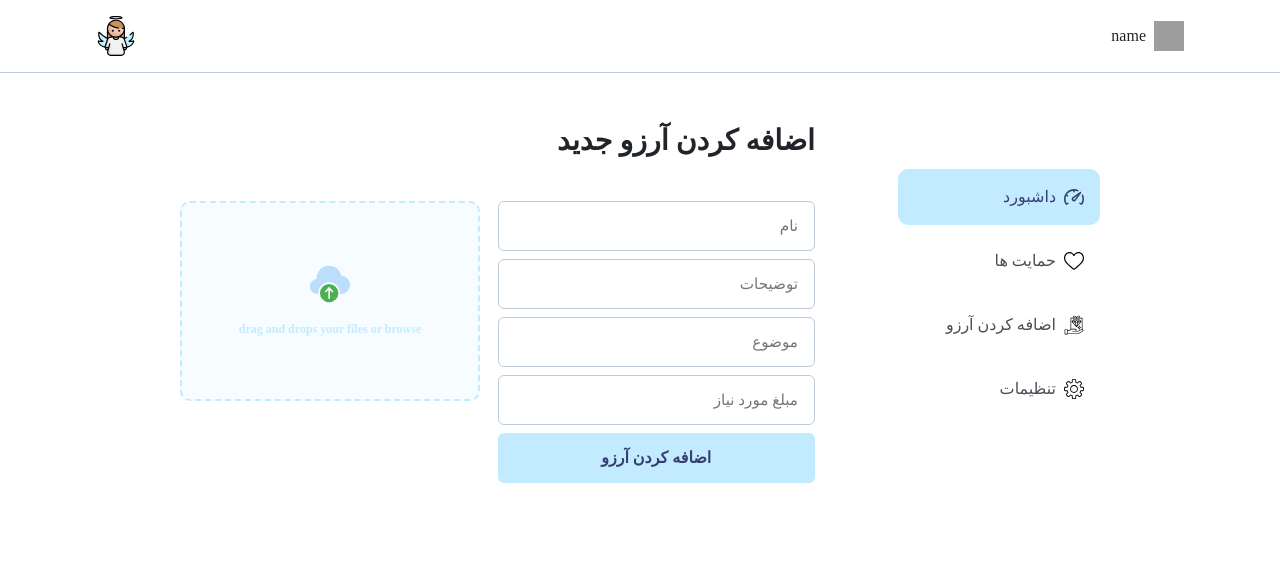
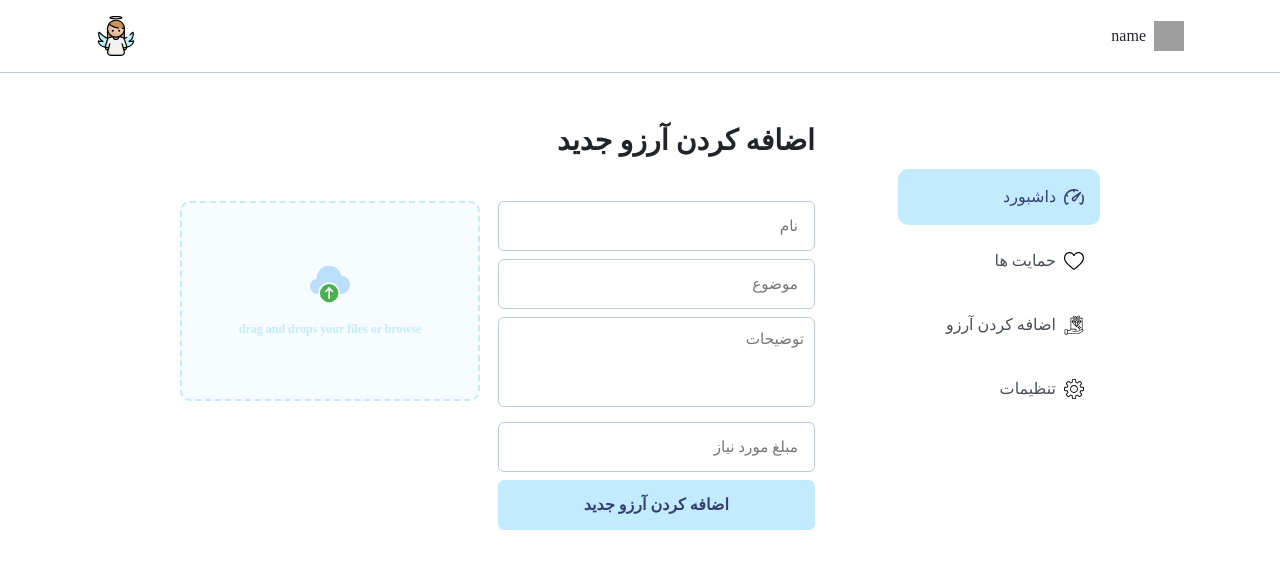
Before and after one commit to sanazjavadi/dashboard-angel, a React (Create React App) app: page /add-new-dream in a window 1280 px wide. Shown: the top 568 px of the page. Built offline with nearby package versions, Linux system fonts and the light colour scheme; grey boxes are pictures that could not be loaded; a web font is replaced by a local one.

Commit message:
create Dream

```diff
--- a/src/App.js
+++ b/src/App.js
@@ -5,9 +5,9 @@ import Sidebar from './layouts/sidebar'
 import Header from './layouts/header'
 import Dashboard from './pages/dashboard'
 import Setting from './pages/settings'
-import AddDreams from './pages/addDream'
+import CreateDreams from './pages/createDream'
 import Dreams from './pages/dreams'
-import Dream from './pages/dream'
+import EditDream from './pages/editDream'
 
 //styles
 import './design/index.scss'
@@ -24,10 +24,10 @@ function App() {
 
               <Switch>
                 <Route exact path="/" component={Dashboard} />
-                <Route path="/add-new-dream" component={AddDreams} />
+                <Route path="/add-new-dream" component={CreateDreams} />
                 <Route path="/dreams" component={Dreams} />
                 <Route path="/setting" component={Setting} />
-                <Route path="/dream/:id" component={Dream}/>
+                <Route path="/dream/:id" component={EditDream}/>
               </Switch>
 
             </Col>
--- a/src/layouts/sidebar/index.js
+++ b/src/layouts/sidebar/index.js
@@ -1,7 +1,6 @@
 import React, { useState } from 'react'
 import { Link } from 'react-router-dom'
 import { Links } from '../../constans/data'
-
 
 //styles
 import styles from './styles/sidebar.module.scss'
--- a/src/pages/addDream/index.js
+++ /dev/null
@@ -1,47 +0,0 @@
-import React from 'react'
-
-//components
-import Input from '../../component/Input'
-import Button from '../../component/Button'
-import UploadImage from '../../component/UploadImage'
-
-function AddDreams(props) {
-
-
-  return (
-    <>
-      <h3 className="title text-right"> اضافه کردن آرزو جدید</h3>
-
-
-      <form action="" className="d-flex ">
-        <div className="w-50">
-          <UploadImage />
-
-        </div>
-        <div className="w-50">
-          <div className="w-100">
-            <Input placeholder="نام" />
-          </div>
-          <div className="mt-2 w-100">
-            <Input placeholder="توضیحات" />
-          </div>
-          <div className="mt-2 w-100">
-            <Input placeholder="موضوع" />
-          </div>
-          <div className="mt-2 w-100">
-            <Input placeholder="مبلغ مورد نیاز" type="number" />
-          </div>
-          <div className="mt-2">
-            <Button size="block" theme="lightbtn">
-              اضافه کردن آرزو
-           </Button>
-          </div>
-        </div>
-
-      </form>
-    </>
-  )
-}
-
-
-export default AddDreams;
--- /dev/null
+++ b/src/pages/createDream/index.js
@@ -0,0 +1,92 @@
+import React from 'react'
+import { Formik } from 'formik';
+import { UseGlobalContext } from "../../state/dreamContext/context";
+
+//components
+import Input from '../../component/Input'
+import Button from '../../component/Button'
+import UploadImage from '../../component/UploadImage'
+import TextArea from '../../component/TextArea'
+
+function CreateDreams(props) {
+  const { createDream } = UseGlobalContext()
+
+  return (
+    <>
+      <h3 className="title text-right"> اضافه کردن آرزو جدید</h3>
+      <Formik
+        initialValues={{ name: '', desc: '', subject: '', price: '' }}
+        validate={values => {
+          const errors = {};
+          if (!values.name) {
+            errors.name = 'لطفا نام را وارد کنید';
+          }
+          else if (!values.desc) {
+            errors.desc = 'لطفا توضیحات را وارد کنید'
+          }
+          else if (!values.subject) {
+            errors.subject = 'لطفا موضوع را وارد کنید'
+          }
+          else if (values.subject.length < 3 && values.subject.length > 15) {
+            errors.subject = 'موضوع باید بین ۳ تا ۱۵ حرف داشته باشد'
+          }
+          else if (!values.price) {
+            errors.price = 'لطفا مبلغ را وارد کنید'
+          }
+          return errors;
+        }}
+        onSubmit={(values, { setSubmitting }) => {
+         createDream(values)
+        }}
+      >
+        {({
+          values,
+          errors,
+          touched,
+          handleChange,
+          handleBlur,
+          handleSubmit,
+          isSubmitting,
+          /* and other goodies */
+        }) => (
+          <form onSubmit={handleSubmit} className="d-flex ">
+            <div className="w-50">
+              <UploadImage />
+
+            </div>
+            <div className="w-50">
+              <div className="w-100">
+                <Input placeholder="نام" vlaue={values.name}
+                  handleChange={handleChange} handleBlur={handleBlur} name="name" error={errors.name && touched.name && errors.name} />
+              </div>
+
+              <div className="mt-2 w-100">
+                <Input placeholder="موضوع" value={values.subject}
+                  name="subject"
+                  handleChange={handleChange} handleBlur={handleBlur} error={errors.subject && touched.subject && errors.subject} />
+              </div>
+              <div className="mt-2 w-100">
+                <TextArea rows="3" placeholder="توضیحات" value={values.desc}
+                  name="desc" handleChange={handleChange} handleBlur={handleBlur} error={errors.desc && touched.desc && errors.desc} />
+              </div>
+              <div className="mt-2 w-100">
+                <Input placeholder="مبلغ مورد نیاز" handleBlur={handleBlur} type="number" value={values.price}
+                  name="price" handleChange={handleChange}
+                  error={errors.price && touched.price && errors.price} />
+              </div>
+              <div className="mt-2">
+                <Button size="block" theme="lightbtn" type="submit" disabled={isSubmitting}>
+                  اضافه کردن آرزو جدید
+                          </Button>
+              </div>
+            </div>
+
+          </form>
+        )}
+      </Formik>
+    </>
+  )
+}
+
+
+export default CreateDreams;
--- a/src/pages/dream/index.js
+++ b/src/pages/editDream/index.js
@@ -11,7 +11,7 @@ import TextArea from '../../component/TextArea'
 
 function Dream(props) {
     const { id } = useParams
-    const { currentDream, getDream } = UseGlobalContext();
+    const { currentDream, getDream, editDream } = UseGlobalContext();
 
     // useEffect(() => getDream(id))
     return (
@@ -39,10 +39,7 @@ function Dream(props) {
                     return errors;
                 }}
                 onSubmit={(values, { setSubmitting }) => {
-                    setTimeout(() => {
-                        alert(JSON.stringify(values, null, 2));
-                        setSubmitting(false);
-                    }, 400);
+                    editDream(values)
                 }}
             >
                 {({
```
Also changed, not shown: src/pages/createDream/styles/addDreams.module.scss (added), src/pages/editDream/styles/dream.module.scss (renamed from src/pages/dream/styles/dream.module.scss).
